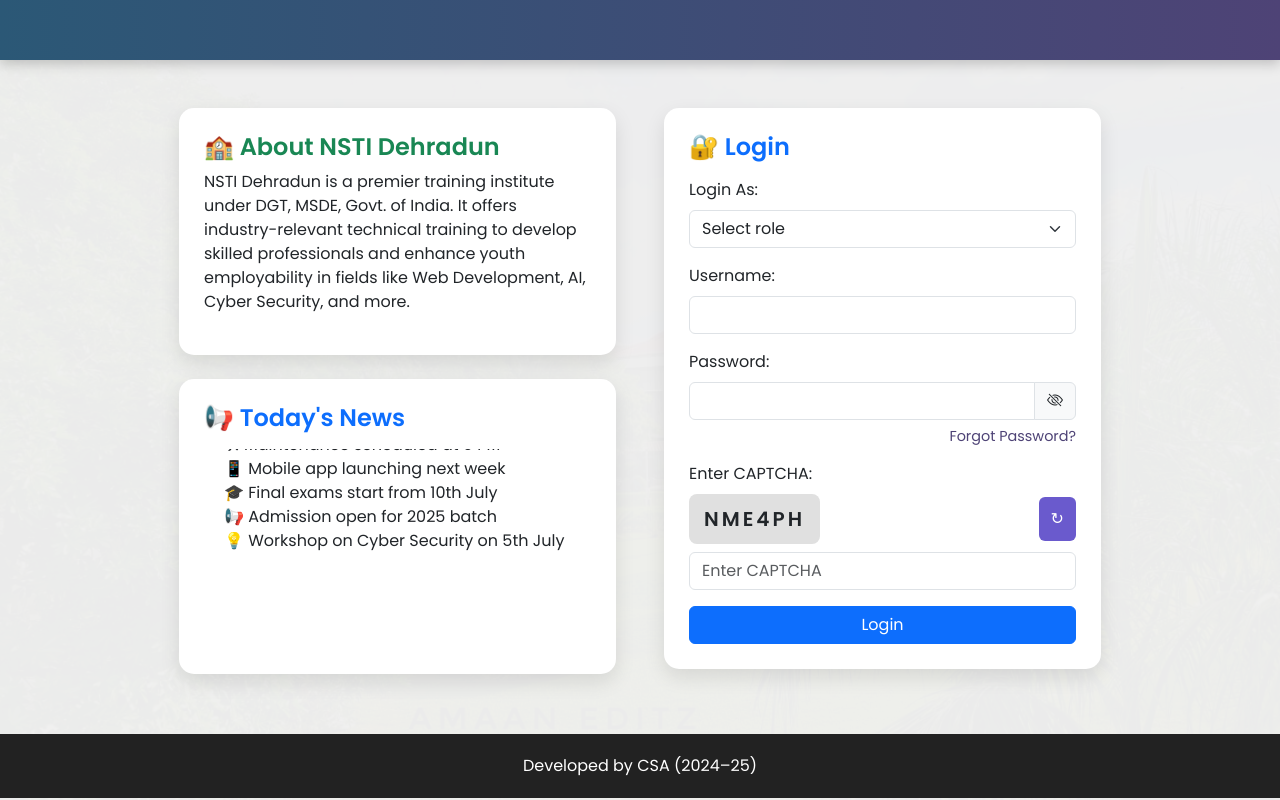
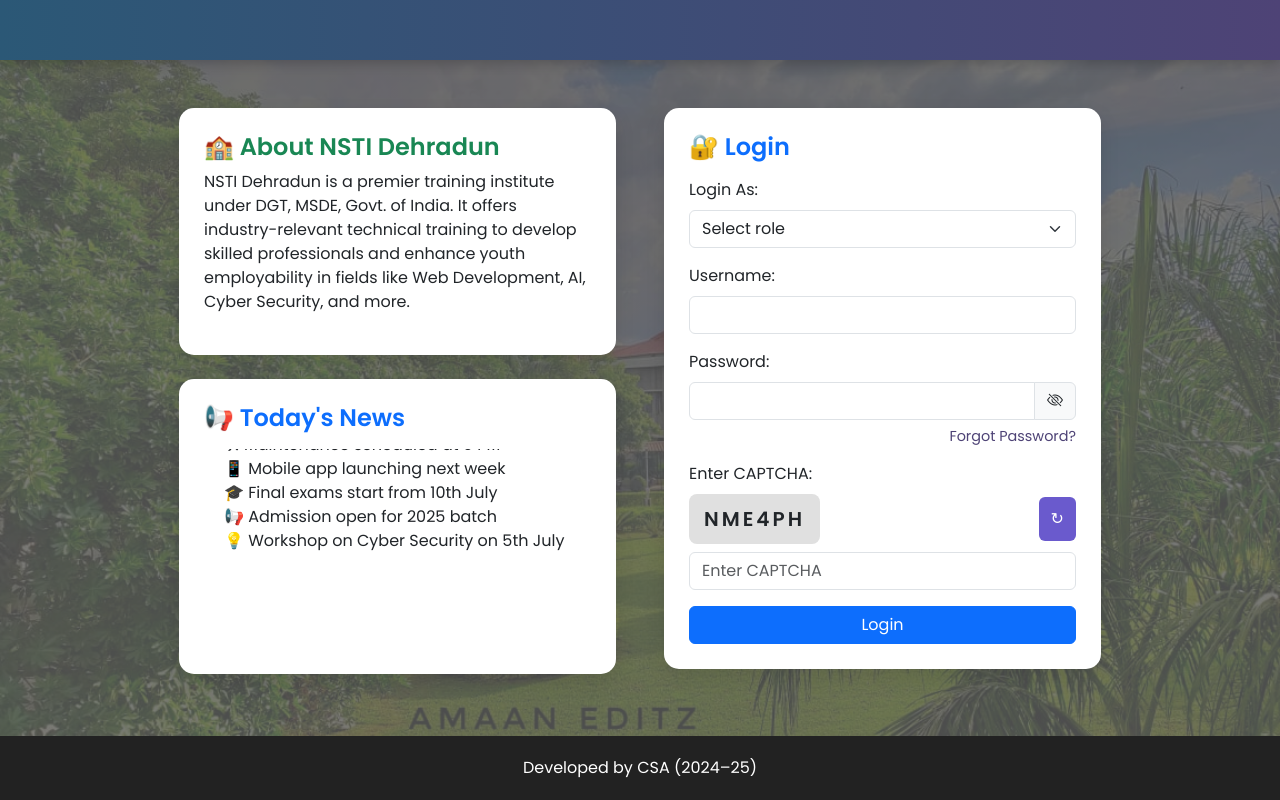
Before and after one commit to Sniperznate/NSTI-Dehradun, a PHP site: page / in a window 1280 px wide. Run offline with PHP 8.4, Linux system fonts and the light colour scheme.

Commit message:
Team 1 - Abhay
Fixed the login page's footer to stick to the bottom and fixed the background image

```diff
--- a/style.css
+++ b/style.css
@@ -14,7 +14,7 @@
   --light-color: #ffffff;
   --dark-color: #000000;
 
-  --bg-overlay: rgba(255, 255, 255, 0.92);
+  --bg-overlay: rgba(255, 255, 255, 0.3);
   --bg-header-gradient: linear-gradient(to right, #2b5876, #4e4376);
   --bg-body: linear-gradient(rgba(0, 0, 0, 0.75), rgba(0, 0, 0, 0.75)), url("hostel2_0.jpg");
   --bg-captcha: #e0e0e0;
@@ -54,7 +54,13 @@ body {
 
 .overlay {
   background-color: var(--bg-overlay);
+  display: flex;
+  flex-direction: column;
   min-height: 100vh;
+}
+
+.container {
+  flex-grow: 1;
 }
 
 /* ===================== */
@@ -138,7 +144,7 @@ footer {
   color: var(--text-color-light);
   text-align: center;
   padding: 20px;
-  margin-top: 60px;
+  margin-top: auto; /* Pushes footer to bottom when space allows */
 }
 
 /* ===================== */
```
